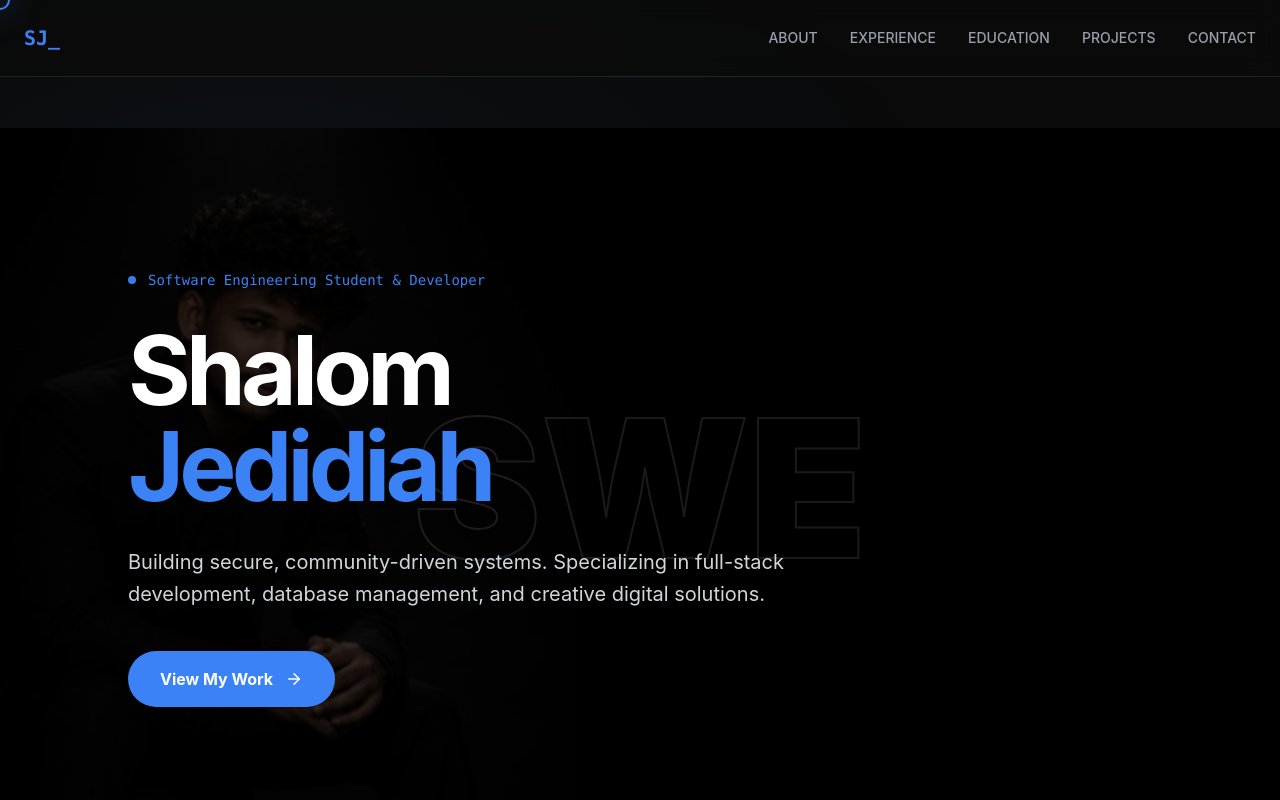
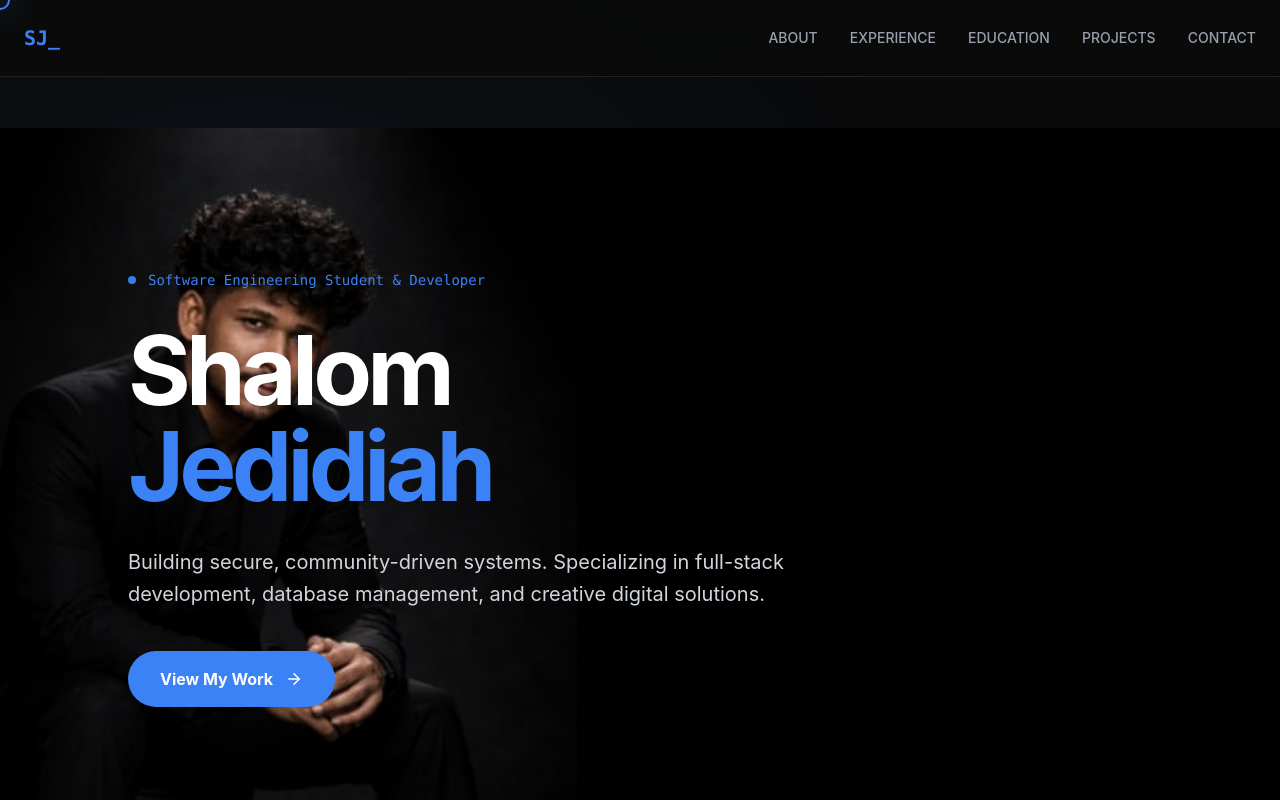
Before and after one commit to shalom-jed/shalom-portfolio, a Next.js app: page /shalom-portfolio/ in a window 1280 px wide. Shown: the top 800 px of the page. Built offline with nearby package versions, Linux system fonts and the light colour scheme.

Commit message:
refactor: remove unnecessary overlay and background text for cleaner design

```diff
--- a/app/page.tsx
+++ b/app/page.tsx
@@ -94,13 +94,6 @@ export default function Home() {
           style={{ backgroundImage: "url('/portfolio-bg.jpg')" }}
         >
 
-          {/* Dark moody overlay for contrast */}
-          <div className="absolute inset-0 bg-black/80 z-0"></div>
-
-          {/* SWE Background Text */}
-          <div className="absolute top-1/2 left-1/2 -translate-x-1/2 -translate-y-1/2 text-[20vw] md:text-[15vw] font-black text-transparent opacity-10 pointer-events-none select-none z-10" style={{ WebkitTextStroke: "2px white" }}>
-            SWE
-          </div>
 
           <div className="relative z-20 max-w-5xl mx-auto w-full text-center md:text-left flex flex-col items-center md:items-start">
             <div className="flex items-center gap-3 font-mono text-xs md:text-sm text-[var(--color-accent)] mb-6 md:mb-8">
```
